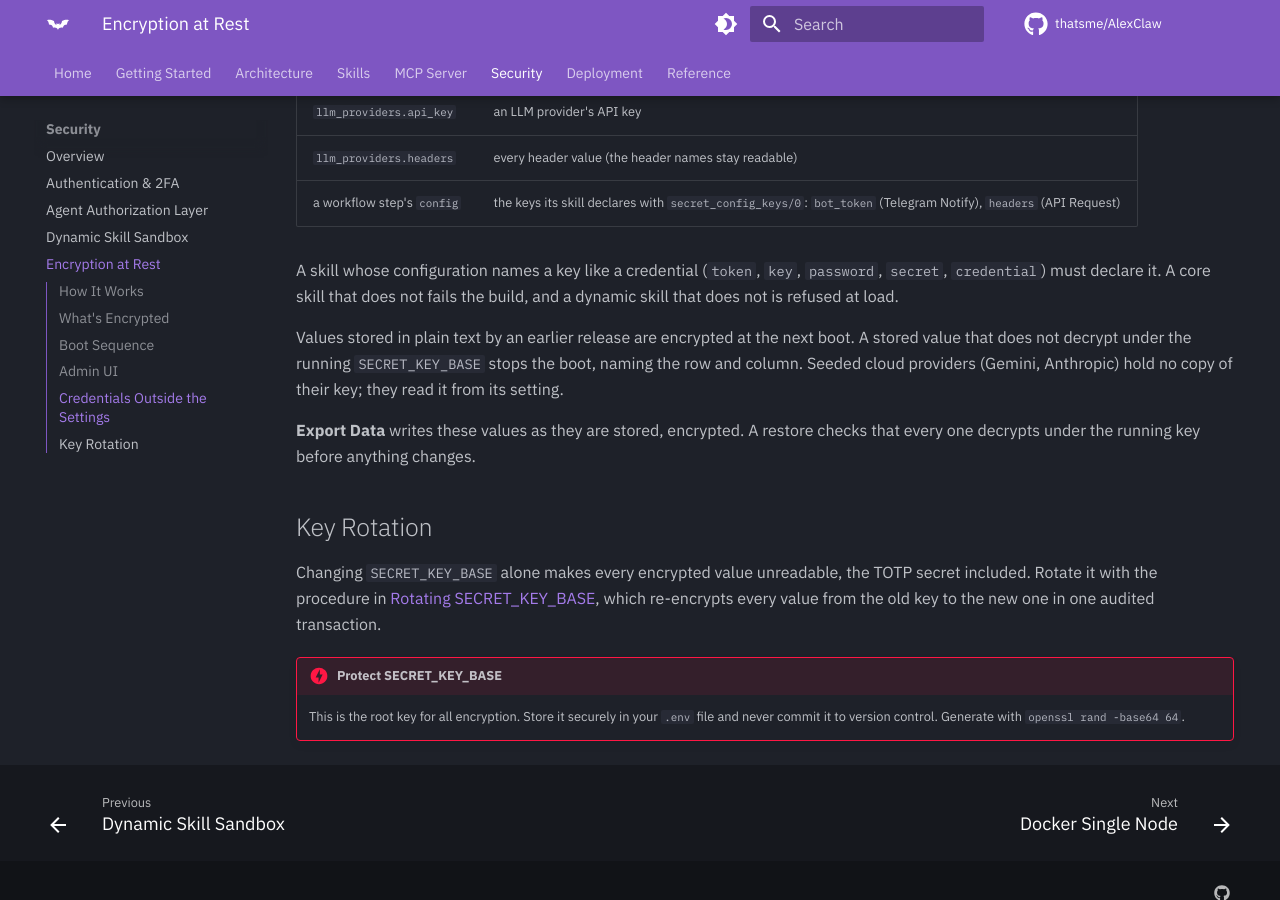
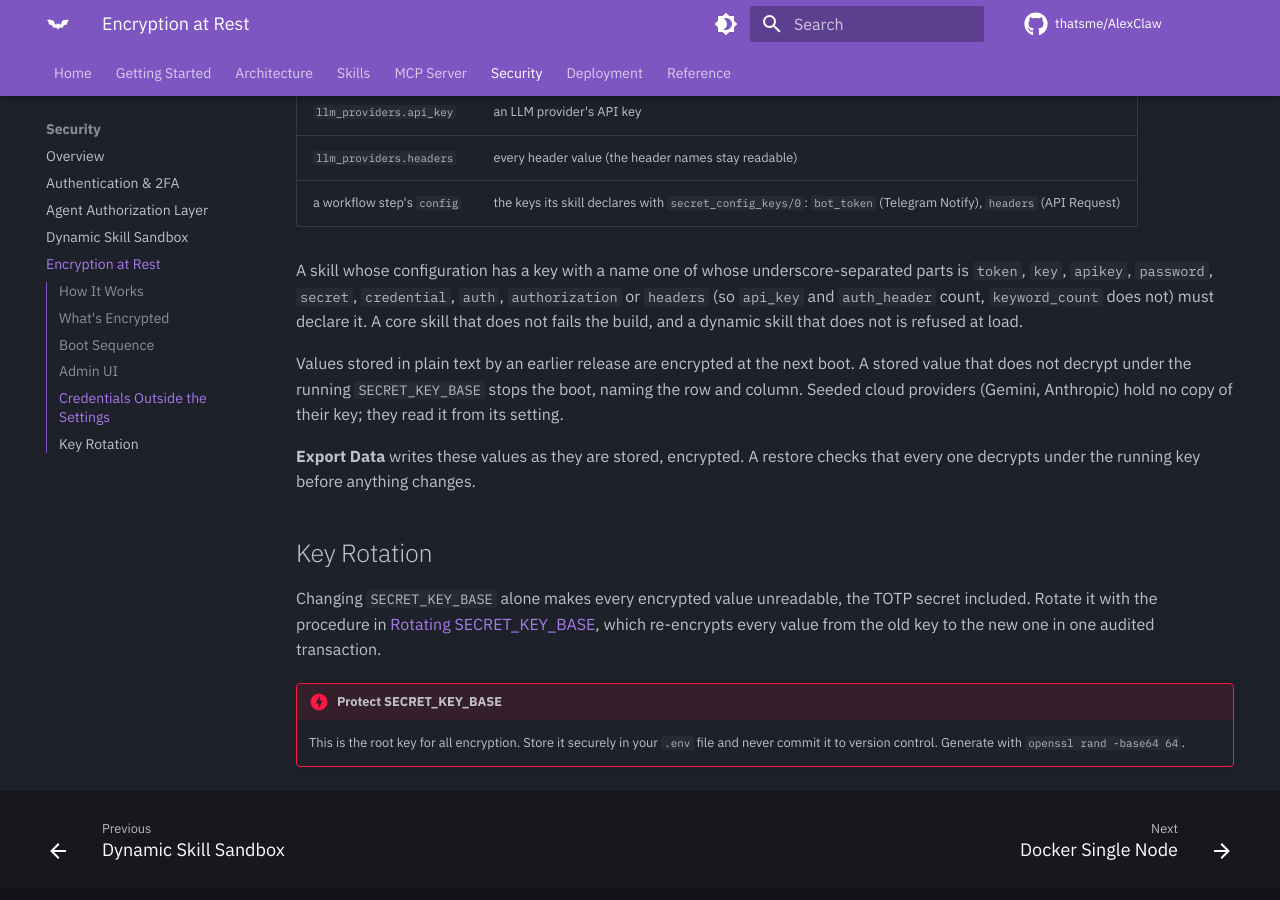
Before and after one commit to thatsme/AlexClaw, an MkDocs documentation site: the page built from docs/security/encryption.md, in a window 1280 px wide and 900 px high, scrolled down 1640 px. Built offline with MkDocs 1.6.1 and Material for MkDocs 9.7.7, drawn with Linux system fonts in a browser that asks for light colours; comment, search, counter and statistics services are not loaded.

Commit message:
fix(skills): credential names matched by whole segment, not substring
A config key names a credential when one of its underscore-separated
parts is token, key, apikey, password, secret, credential, auth,
authorization or headers: api_key, bot_token and auth_header match,
keyword_count and monkey do not.

```diff
--- a/docs/security/encryption.md
+++ b/docs/security/encryption.md
@@ -54,7 +54,7 @@ The same encryption covers credentials stored elsewhere:
 | `llm_providers.headers` | every header value (the header names stay readable) |
 | a workflow step's `config` | the keys its skill declares with `secret_config_keys/0`: `bot_token` (Telegram Notify), `headers` (API Request) |
 
-A skill whose configuration names a key like a credential (`token`, `key`, `password`, `secret`, `credential`) must declare it. A core skill that does not fails the build, and a dynamic skill that does not is refused at load.
+A skill whose configuration has a key with a name one of whose underscore-separated parts is `token`, `key`, `apikey`, `password`, `secret`, `credential`, `auth`, `authorization` or `headers` (so `api_key` and `auth_header` count, `keyword_count` does not) must declare it. A core skill that does not fails the build, and a dynamic skill that does not is refused at load.
 
 Values stored in plain text by an earlier release are encrypted at the next boot. A stored value that does not decrypt under the running `SECRET_KEY_BASE` stops the boot, naming the row and column. Seeded cloud providers (Gemini, Anthropic) hold no copy of their key; they read it from its setting.
 
```
Also changed, not shown: SECURITY.md (+3 -2 lines), docs/skills/writing-skills.md (+1 -1 lines), 2 other files.
